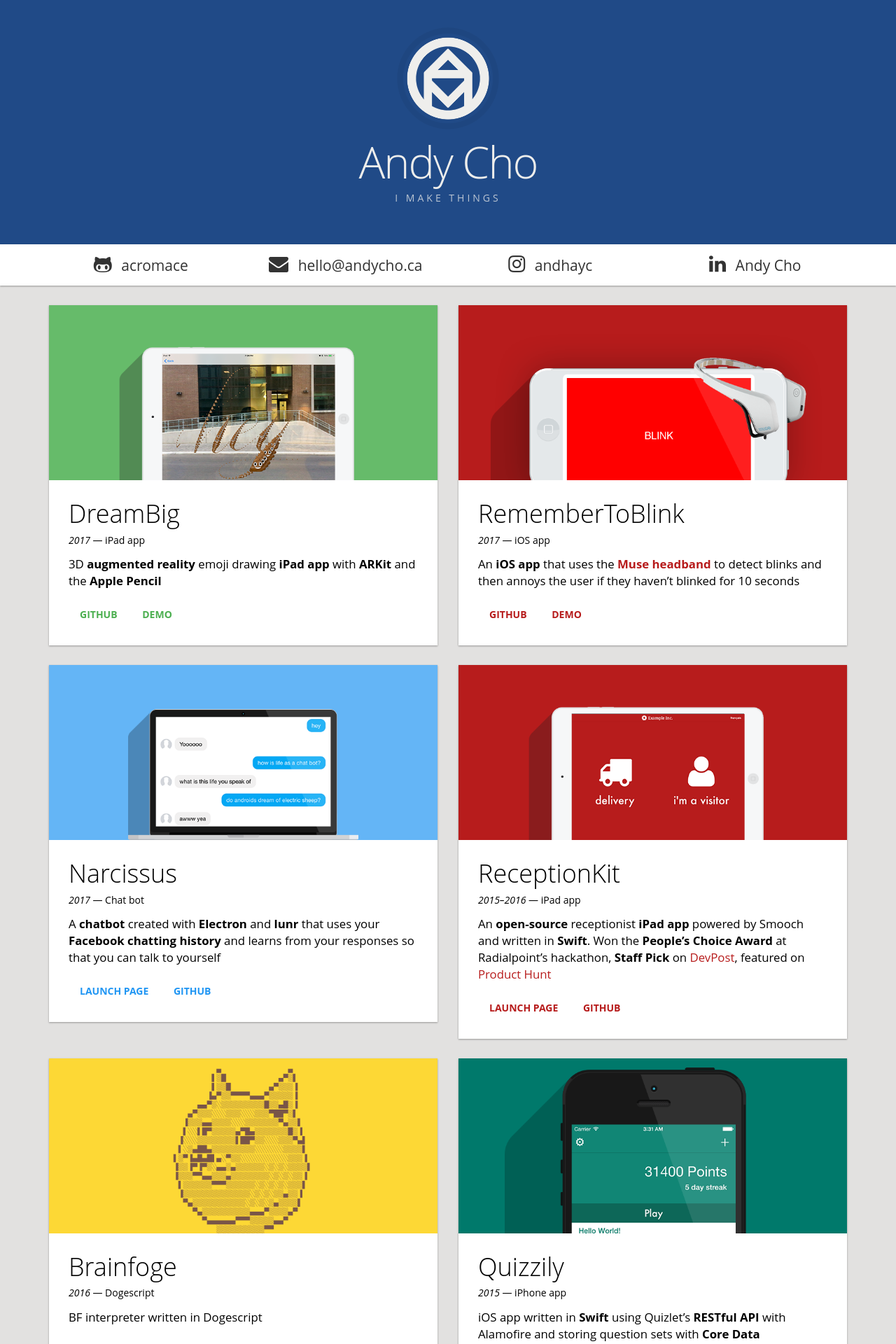
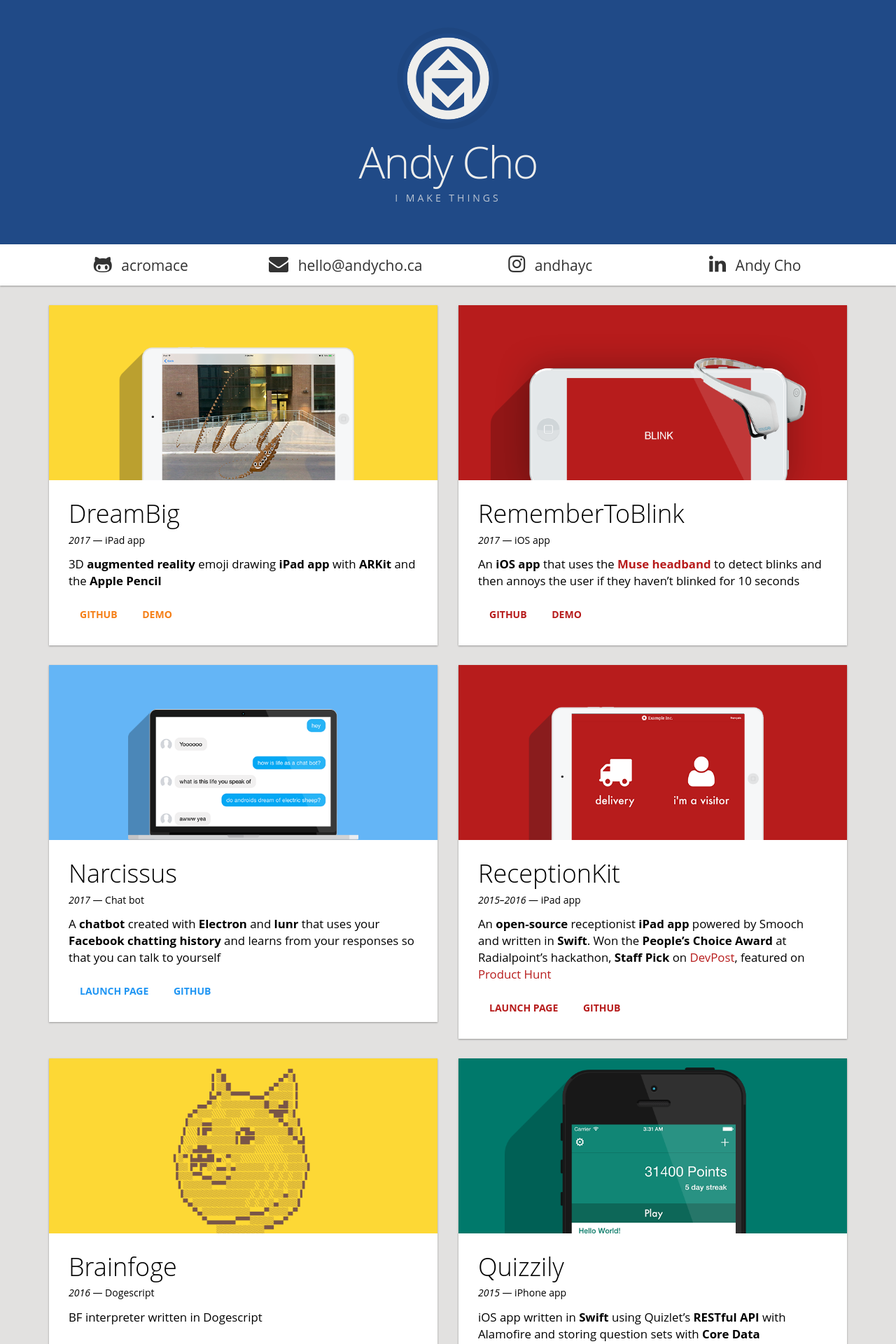
Before and after one commit to AcroMace/acromace.github.io, a Jekyll site: the page built from index.html, in a window 1280 px wide. Shown: the top 1920 px of the page at 70% size. Built offline with Jekyll 4.4.1, drawn with Linux system fonts in a browser that asks for light colours.

Commit message:
Update image, YouTube link for RememberToBlink, DreamBig

```diff
--- a/index.html
+++ b/index.html
@@ -9,7 +9,7 @@
 
     <div class="row">
 
-    {% include project_row.html project_id="dreambig" title="DreamBig" year="2017" description_brief="iPad app" description_long="3D **augmented reality** emoji drawing **iPad app** with **ARKit** and the **Apple Pencil**" github_link="https://github.com/AcroMace/DreamBig" demo_link="https://youtu.be/TN40_hc2eu4" %}
+    {% include project_row.html project_id="dreambig" title="DreamBig" year="2017" description_brief="iPad app" description_long="3D **augmented reality** emoji drawing **iPad app** with **ARKit** and the **Apple Pencil**" github_link="https://github.com/AcroMace/DreamBig" demo_link="https://youtu.be/HAf0DnNm1c8" %}
 
     {% include project_row.html project_id="remembertoblink" title="RememberToBlink" year="2017" description_brief="iOS app" description_long="An **iOS app** that uses the [**Muse headband**](http://www.choosemuse.com) to detect blinks and then annoys the user if they haven't blinked for 10 seconds"  github_link="https://github.com/AcroMace/RememberToBlink" demo_link="https://youtu.be/cMlHyn134Vg" %}
 
--- a/resources/andy.css
+++ b/resources/andy.css
@@ -124,11 +124,11 @@
 }
 
 #project-dreambig .project-image-wrapper {
-	background-color: #66BB6A;
+	background-color: #FDD835;
 }
 
 #project-dreambig .btn-cta {
-	color: #4CAF50;
+	color: #F57F17;
 }
 
 #project-remembertoblink .project-image-wrapper {
```
Also changed, not shown: assets/button/remembertoblink.png.
